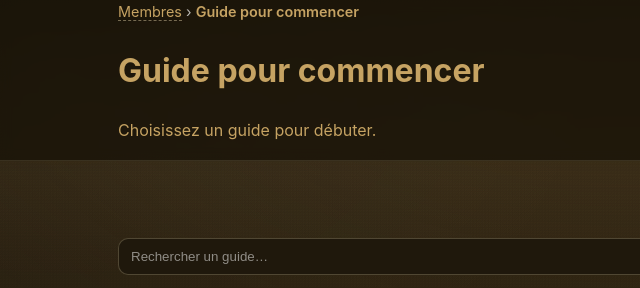
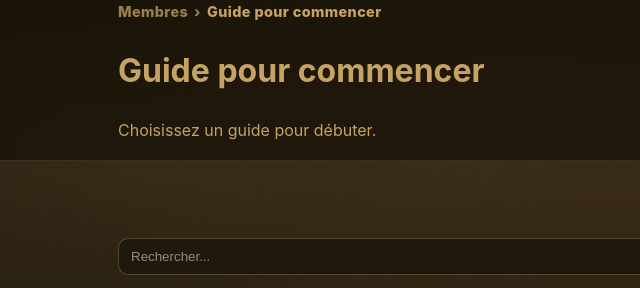
Before and after one commit to Jeniaa21/gigot-site, a plain HTML site: page guide/guide.html in a window 1280 px wide. Shown: the top 288 px of the page, 0-640 px from the left. Drawn offline with Linux system fonts and the light colour scheme.

Commit message:
maj caisse noir

```diff
--- a/guide/guide.html
+++ b/guide/guide.html
@@ -36,7 +36,7 @@
     <div class="container">
       <div class="toolbar">
         <label for="guide-search" class="sr-only">Rechercher un guide</label>
-        <input id="guide-search" type="search" placeholder="Rechercher un guide…" aria-label="Rechercher un guide">
+        <input id="guide-search" type="search" placeholder="Rechercher..." aria-label="Rechercher un guide">
       </div>
 
 
--- a/styles.css
+++ b/styles.css
@@ -678,29 +678,35 @@ select:focus {
   clip: rect(0,0,0,0); white-space: nowrap; border: 0;
 }
 /* === Breadcrumb === */
+/* === Breadcrumb === */
 .breadcrumb {
   font-size: 0.9rem;
-  color: rgba(255, 255, 255, 0.7);
   margin-bottom: 1rem;
+  display: flex;
+  flex-wrap: wrap;
+  gap: 6px;
+  align-items: center;
 }
 
-.breadcrumb a {
+.breadcrumb a,
+.breadcrumb span {
   color: var(--paper);
   text-decoration: none;
-  border-bottom: 1px dashed rgba(255, 235, 190, 0.4);
-  transition: color 0.2s ease, border-color 0.2s ease;
+  font-weight: 800;
+  letter-spacing: .4px;
+  opacity: .75;
 }
 
 .breadcrumb a:hover,
 .breadcrumb a:focus {
+  opacity: 1;
   color: var(--gold);
-  border-color: var(--gold);
 }
 
 .breadcrumb span[aria-current="page"] {
-  font-weight: 600;
-  color: var(--paper);
+  opacity: 1; /* la page courante plus visible */
 }
+
 /* === Toolbar / recherche === */
 .toolbar {
   display: flex;
```
